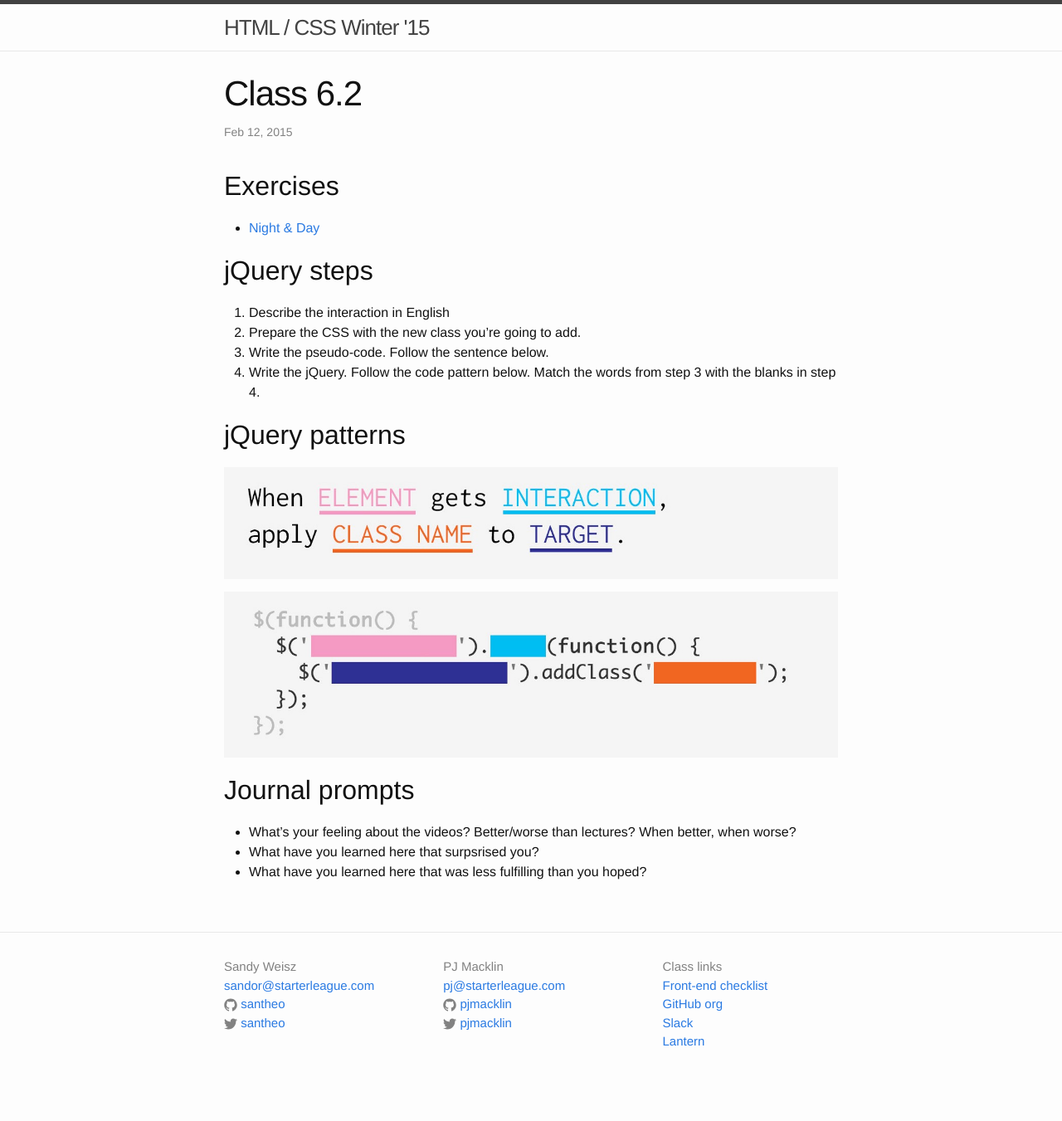
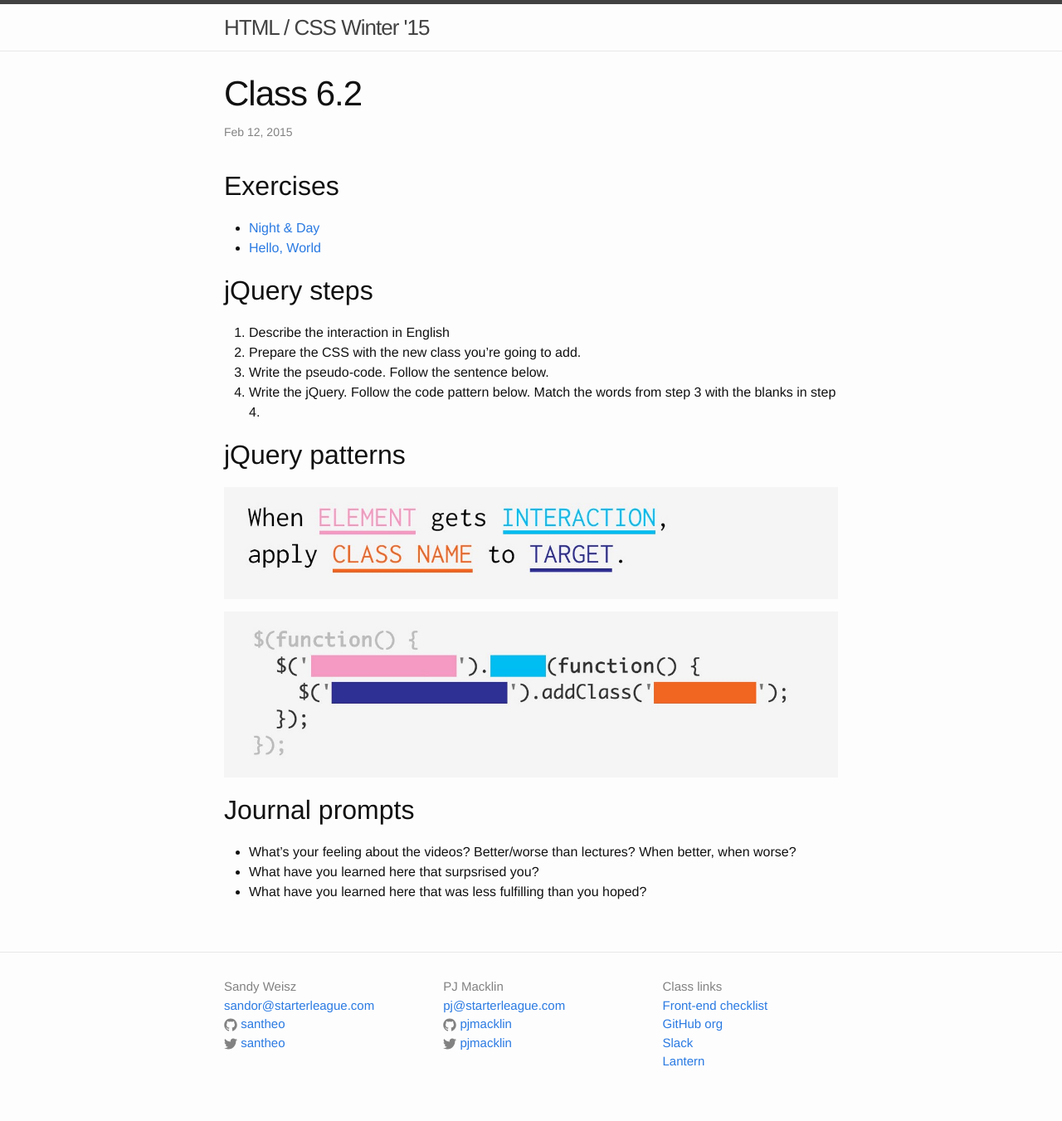
Before and after one commit to tsl-html-css/tsl-html-css.github.io, a Jekyll site: the page built from _posts/2015-02-12-6.2.md, in a window 1280 px wide. Shown: the whole page at 83% size. Built offline with Jekyll 4.4.1, drawn with Linux system fonts in a browser that asks for light colours; before the commit the page ends 1327 px from its top, so only the background shows below that.

Commit message:
Hello World.

```diff
--- a/_posts/2015-02-12-6.2.md
+++ b/_posts/2015-02-12-6.2.md
@@ -7,7 +7,8 @@ categories: class
 
 ## Exercises
 
-* [Night & Day](http://jsbin.com/zayori/2/edit)
+* [Night & Day](http://jsbin.com/zayori/2/edit?html,css,js,output)
+* [Hello, World](http://jsbin.com/gowaga/1/edit?html,css,js,output)
 
 ## jQuery steps
 
```
